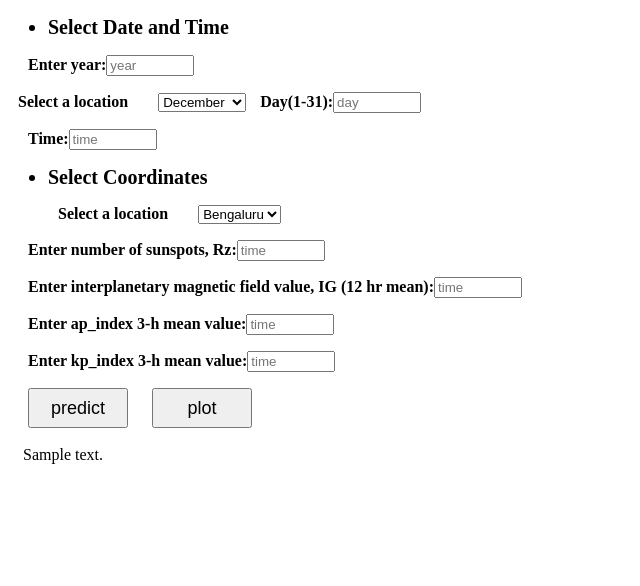
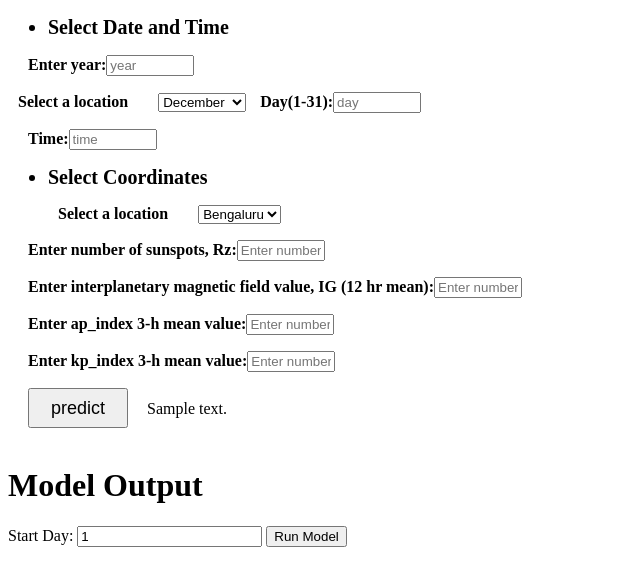
Before and after one commit to TharunRacharla/TEC-prediction-V2, a Flask app: template templates/index.html in a window 1280 px wide. Shown: the top 586 px of the page, without its empty margins (0-640 px from the left). Run offline with Flask 3, Linux system fonts and the light colour scheme; the template is opened without the code that fills it: most values are stand-ins (such as "Sample title", 1, 10 or a date in 2020); some libraries are stand-ins or nearby versions.

Commit message:
js plot and model runner added

```diff
--- a/templates/index.html
+++ b/templates/index.html
@@ -9,9 +9,9 @@
     <ul>
         <li style="font-size:20px; font-weight:bold;">Select Date and Time</li>
     </ul>
-    <form action="{{ url_for('predict') }}" method="post">
+    <form action="{{ url_for('predict') }}" action="{{ url_for('run_model') }}" method="post">
         <span><span style="font-weight:bold; margin:20px;">Enter year:<input style="width:80px;" type="number" name="year"
-                    placeholder="year" /></span>
+            placeholder="year" min="1900" max="2099" required/></span>
 
             <p>
                 <span style="font-weight:bold; padding-left: 10px;">Select a location</span><select name="month" size="1" style="margin-left: 30px;">
@@ -29,27 +29,68 @@
                     <option  selected="" value="12">December
                     </option></select>
                <span style="font-weight:bold; padding-left:10px;">Day(1-31):</span><input
-                    style="width:80px;" type="number" name="day" placeholder="day" /></p>
+                    style="width:80px;" type="number" name="day" placeholder="day"  min="1" max="31" required/></p>
             <p> <span style="font-weight:bold; padding-left: 20px;">Time:</span><input style="width:80px;" type="text" name="hour_of_day"
-                    placeholder="time" /></p>
+                    placeholder="time"  min="0" max="24" required/></p>
             <ul>
                 <li style="font-size:20px; font-weight:bold;">Select Coordinates</li>
             <p></p><span style="font-weight:bold; padding-left: 10px;">Select a location</span><select name="location" size="1" style="margin-left: 30px;">
                 <option  selected="" value="1">Bengaluru
                 </option></select></ul>
             <p> <span style="font-weight:bold; padding-left: 20px;">Enter number of sunspots, Rz:</span><input style="width:80px;" type="text" name="rz_12"
-                placeholder="time" /></p>
+                placeholder="Enter number"  min="0" max="400" required/></p>
             <p> <span style="font-weight:bold; padding-left: 20px;">Enter interplanetary magnetic field value, IG (12 hr mean):</span><input style="width:80px;" type="text" name="ig_12"
-                placeholder="time" /></p>
+                placeholder="Enter number"  min="0" max="400" required/></p>
             <p> <span style="font-weight:bold; padding-left: 20px;">Enter ap_index 3-h mean value:</span><input style="width:80px;" type="text" name="ap_index"
-                placeholder="time" /></p>
+                placeholder="Enter number"  min="0" max="100" required/></p>
             <p> <span style="font-weight:bold; padding-left: 20px;">Enter kp_index 3-h mean value:</span><input style="width:80px;" type="text" name="kp_index"
-                placeholder="time" /></p>
+                placeholder="Enter number"  min="0" max="100" required/></p>
                 <button style="width:100px; margin-left:20px;height: 40px; font-size:18px;"><a href="/predict"></a>predict</button>
-                <button style="width:100px; margin-left:20px;height: 40px; font-size:18px;"><a href="/plot"></a>plot</button>
-    </form>
-    <br/><br/>
-    <span style="margin-left: 15px;"> {{ prediction_text }}</span>
+                <span style="margin-left: 15px;"> {{ prediction_text }}</span>
+                <br/><br/>
+                <h1>Model Output</h1>
+                <p id="output"></p>
+                  <label for="start_day">Start Day:</label>
+                  <input type="number" id="start_day" name="start_day" value="1">
+                  <button type="button" onclick="runModel()">Run Model</button>
+                <script>
+                  function runModel() {
+                    const startDay = document.getElementById("start_day").value;
+                    const output = document.getElementById("output");
+                    output.innerHTML = "Model running...";
+                    fetch(`/run_model?start_day=${startDay}`)
+                      .then(response => response.text())
+                      .then(result => {
+                        output.innerHTML = result;
+                      });
+                  }
+                </script>
+                <div id="plot"></div>
+                <script src="https://cdn.plot.ly/plotly-latest.min.js"></script>
+                <script>
+                    fetch('/data')
+                        .then(response => response.json())
+                        .then(data => {
+                            var plot_data = {
+                                x: Array.from({length: data.length}, (_, i) => i+1),
+                                y: data,
+                                type: 'scatter'
+                            };
+                            var layout = {
+                                title: 'Real-time Output Data',
+                                xaxis: {title: 'Day of year'},
+                                yaxis: {title: 'Output Value'}
+                            };
+                            Plotly.newPlot('plot', [plot_data], layout);
+                        })
+                        .catch(error => console.error(error));
+                </script>
+
+            </form>
+
+
+
+
 
 </body>
 
```
